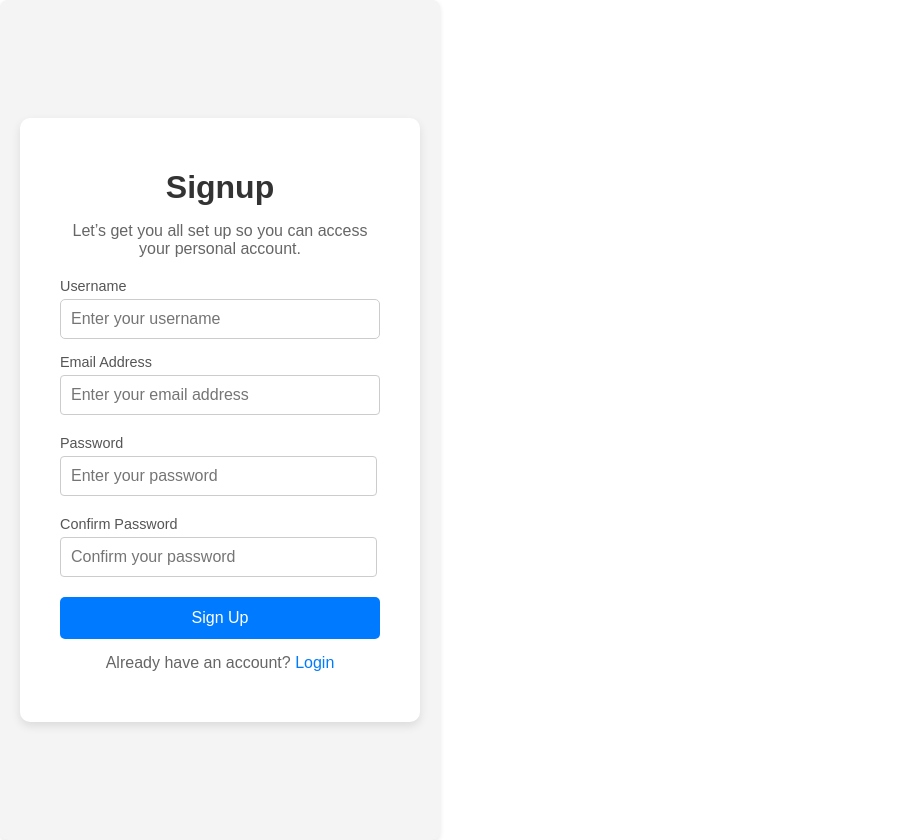
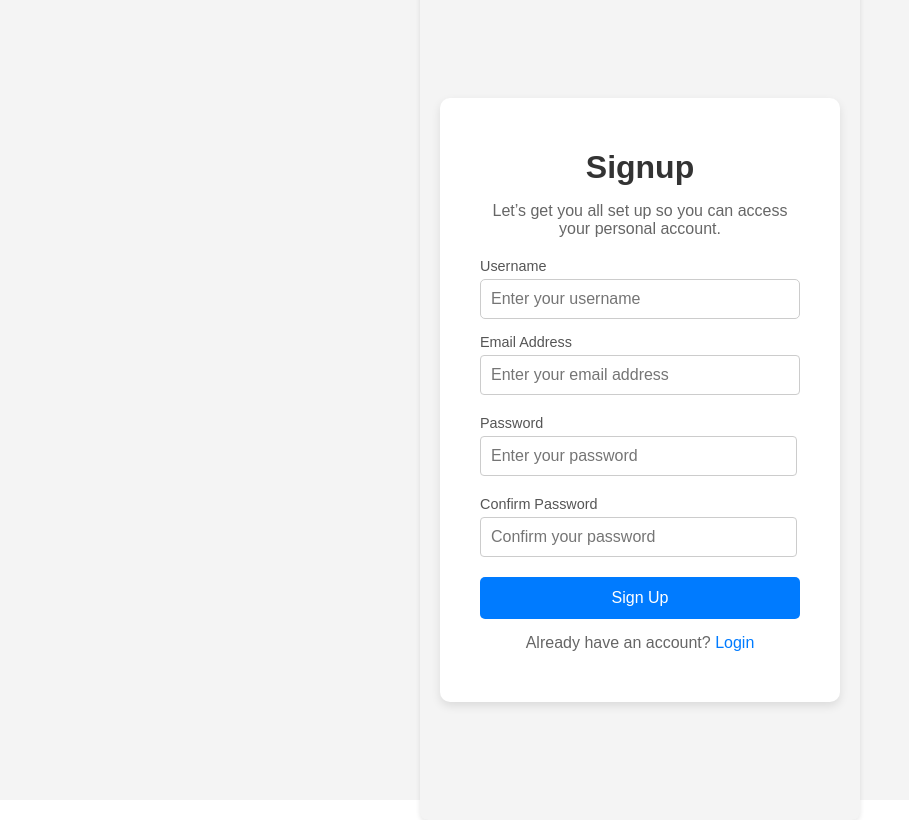
Before and after one commit to springboardmentor103/HealthGuardPro_Infosys_Internship_Oct2024_Team_03, a React (Create React App) app in the folder frontend/: page /signup in a window 1280 px wide. Shown: the whole page, without its empty margins (0-909 px from the left). Built offline with nearby package versions, Linux system fonts and the light colour scheme.

Commit message:
Done with routing

```diff
--- a/frontend/src/pages/SetPassword.css
+++ b/frontend/src/pages/SetPassword.css
@@ -63,7 +63,7 @@
 
 
   .set-password-btn {
-    padding: 10px;
+    padding: 2px;
     font-size: 16px;
     color: white;
     background-color: #007bff;
--- a/frontend/src/pages/SetPassword.js
+++ b/frontend/src/pages/SetPassword.js
@@ -1,6 +1,6 @@
 import React, { useState } from "react";
 import "./SetPassword.css";
-
+import { Link } from 'react-router-dom';
 const SetPassword = () => {
   const [password, setPassword] = useState("");
   const [confirmPassword, setConfirmPassword] = useState("");
@@ -41,13 +41,12 @@ const SetPassword = () => {
           onChange={(e) => setConfirmPassword(e.target.value)}
         />
 
-        <button
-          type="submit"
-          onClick={handleClick}
-          className="set-password-btn"
-        >
-          Set Password
-        </button>
+
+
+        <Link to="/login" className="set-password-btn">
+  <button type="button">Set Password</button>
+</Link>
+
       </form>
     </div>
     </div>
--- a/frontend/src/pages/signup.css
+++ b/frontend/src/pages/signup.css
@@ -1,5 +1,13 @@
 
-
+.signup-page {
+    font-family: Arial, sans-serif;
+    background-color: #f4f4f4;
+    display: flex;
+    justify-content: center;
+    align-items: center;
+    height: 100vh;
+    margin: 0;
+  }
 .signup.container {
     font-family: Arial, sans-serif;
     background-color: #f4f4f4;
```
